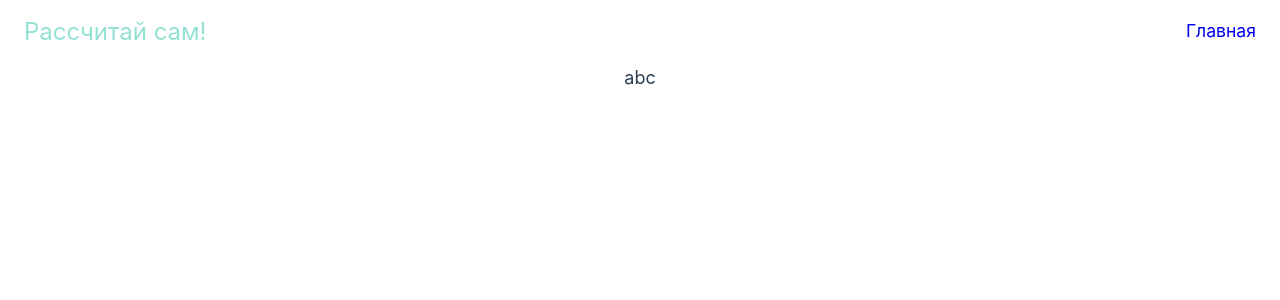
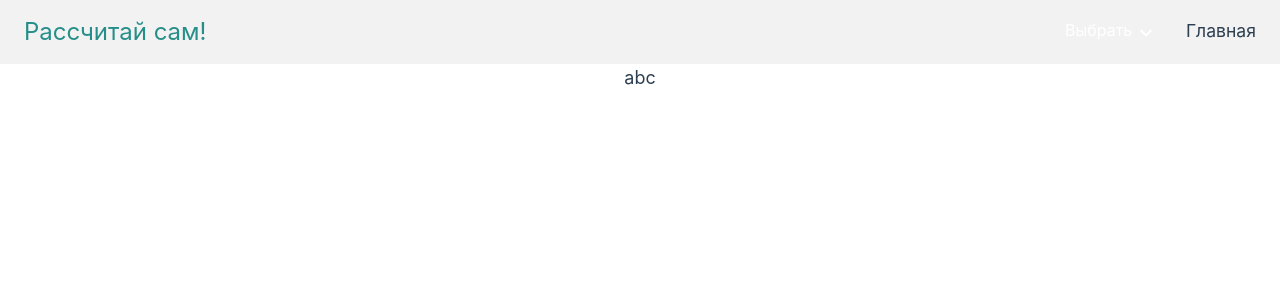
Before and after one commit to scobca/string_calc, a Vue app: page / in a window 1280 px wide. Shown: the top 300 px of the page. Built offline with nearby package versions, Linux system fonts and the light colour scheme.

Commit message:
add more styles and variables, create some structure for usable read of code (main media requests transit to app.vue)

```diff
--- a/src/App.vue
+++ b/src/App.vue
@@ -6,10 +6,12 @@
 <script>
 
 import VHeader from "@/components/UI/vHeader.vue";
+import HomeView from "@/views/HomeView.vue";
 
 export default {
   name: 'App',
   components: {
+      HomeView,
       VHeader
   }
 }
@@ -19,13 +21,50 @@ export default {
 
 :root {
     --bg-light: hsl(0, 0%, 100%);
-    --bg-dark: hsl(0, 0%, 35%);
+    --bg-dark: hsl(0, 0%, 20%);
 
-    --header-light: hsl(0, 0%, 90%);
-    --header-dark: hsl(60, 1%, 12%);
-
-    --header-logo: hsl(169, 57%, 73%);
+    --header-light: hsl(60, 1%, 12%);
+    --header-dark: hsl(0, 0%, 90%);
+    --header-logo-light: hsl(177, 59%, 35%);
+    --header-logo-dark: hsl(177, 59%, 42%);
+    --header-bg-light: var(--vt-c-white-mute);
+    --header-bg-dark: var(--vt-c-black-mute);
 
     --light: hsl(0, 0%, 100%);
+    --dark: hsla(0, 0%, 24%, 0.66);
+}
+
+@media (prefers-color-scheme: dark) {
+    :root {
+        --bg-color: var(--bg-dark);
+        --text-color: var(--light);
+
+        --header-text: var(--header-dark);
+        --header-logo: var(--header-logo-dark);
+        --header-bg-color: var(--header-bg-dark);
+    }
+
+    *,
+    *::before,
+    *::after {
+        color: var(--light);
+    }
+}
+
+@media (prefers-color-scheme: light) {
+    :root {
+        --bg-color: var(--bg-light);
+        --text-color: var(--dark);
+
+        --header-text: var(--header-light);
+        --header-logo: var(--header-logo-light);
+        --header-bg-color: var(--header-bg-light);
+    }
+
+    *,
+    *::before,
+    *::after {
+        color: var(--dark);
+    }
 }
 </style>
--- a/src/assets/base.css
+++ b/src/assets/css/base.css
@@ -53,6 +53,20 @@
         --color-heading: var(--vt-c-text-dark-1);
         --color-text: var(--vt-c-text-dark-2);
     }
+
+    *,
+    *::before,
+    *::after {
+        color: var(--vt-c-text-dark-2);
+    }
+}
+
+@media (prefers-color-scheme: light) {
+    *,
+    *::before,
+    *::after {
+        color: var(--vt-c-text-light-1);
+    }
 }
 
 *,
@@ -66,8 +80,8 @@
 
 body {
     min-height: 100vh;
-    color: var(--color-text);
-    background: var(--color-background);
+    color: var(--text-color);
+    background: var(--bg-color);
     transition: color 0.5s, background-color 0.5s;
     line-height: 1.6;
     font-family: Inter, -apple-system, BlinkMacSystemFont, 'Segoe UI', Roboto, Oxygen, Ubuntu,
--- a/src/assets/main.css
+++ b/src/assets/css/main.css
@@ -1,4 +1,4 @@
-@import "./base.css";
+@import "base.css";
 
 #app {
     display: flex;
--- a/src/components/UI/vHeader.vue
+++ b/src/components/UI/vHeader.vue
@@ -75,6 +75,8 @@ export default {
     flex-direction: row;
     justify-content: space-between;
     align-items: center;
+
+    background-color: var(--header-bg-color);
 }
 
 .header_logo {
@@ -100,14 +102,11 @@ export default {
 
 .header_button {
     height: 2rem;
+    color: var(--header-logo);
 }
 
-
-@media (prefers-color-scheme: dark) {
-    .container {
-        background-color: var(--header-dark);
-        color: var(--light);
-    }
+.header_button > router-link:after {
+    color: white !important;
 }
 
 </style>
--- a/src/main.js
+++ b/src/main.js
@@ -2,8 +2,8 @@ import { createApp } from 'vue'
 import App from './App.vue'
 import router from './router'
 
-import './assets/main.css'
-import './assets/base.css'
+import './assets/css/main.css'
+import './assets/css/base.css'
 // import 'aos/dist/aos.css';
 
 createApp(App).use(router).mount('#app')
```
Also changed, not shown: src/assets/logo.png (deleted).
